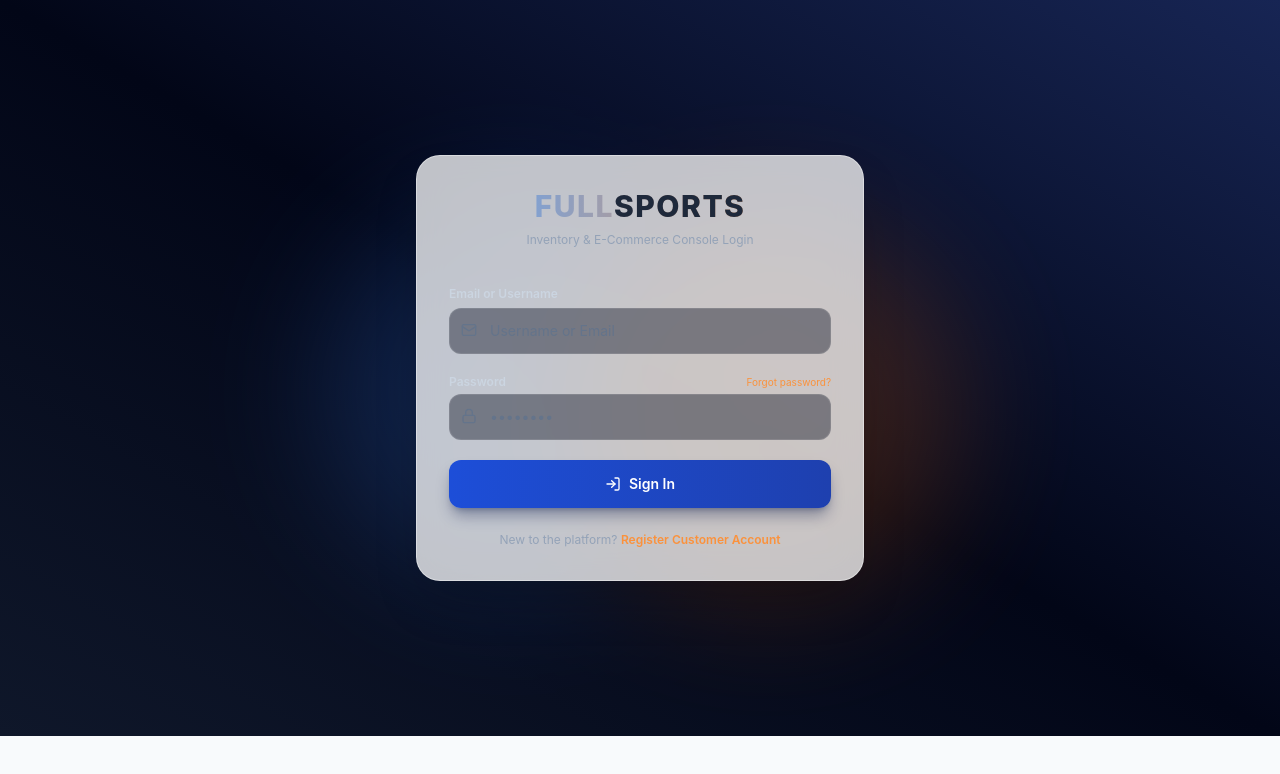
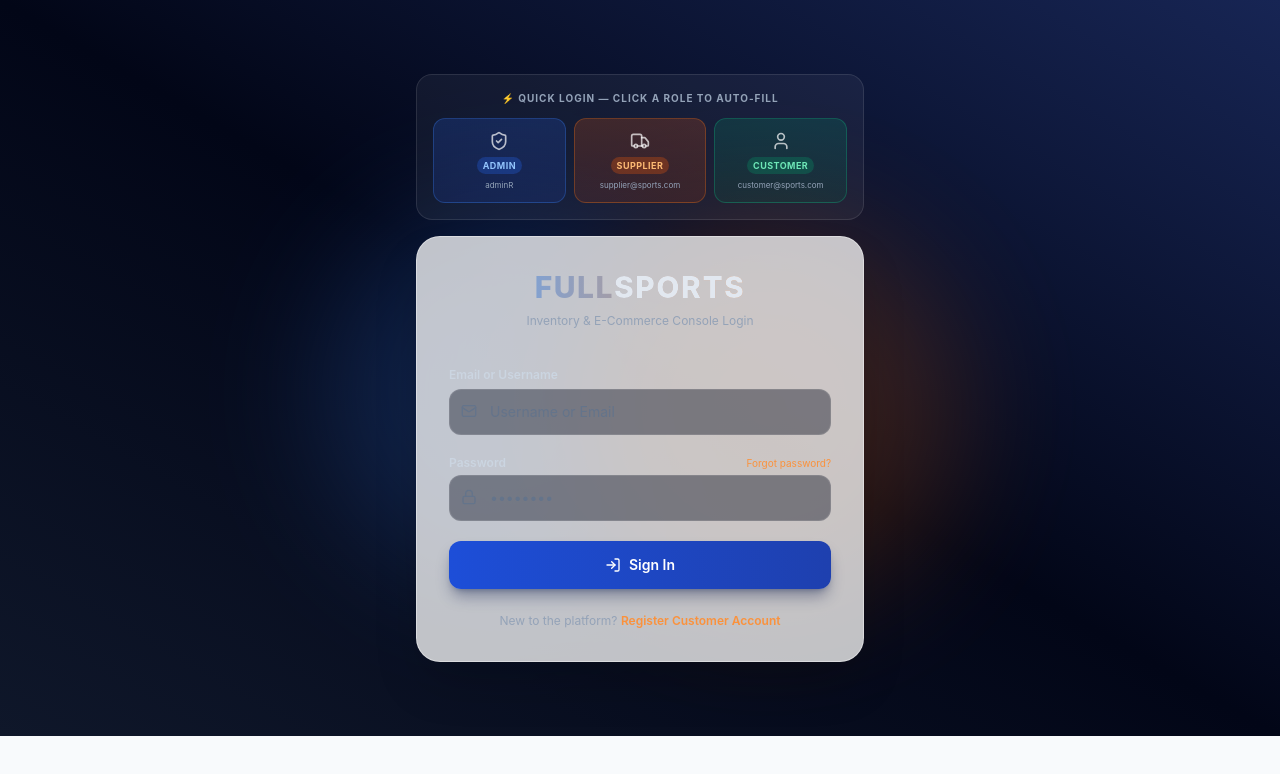
Before and after one commit to Ehlakya/sports_Inventry, a React app in the folder frontend/: page /login in a window 1280 px wide. Shown: the top 774 px of the page. Built offline with nearby package versions, Linux system fonts and the light colour scheme; the HTML template or start-up script is replaced by a standard one.

Commit message:
feat: add quick-login demo cards to Login page with auto-fill

```diff
--- a/frontend/src/pages/auth/Login.jsx
+++ b/frontend/src/pages/auth/Login.jsx
@@ -2,10 +2,37 @@ import React, { useState } from 'react';
 import { useNavigate, Link, Navigate } from 'react-router-dom';
 import { useDispatch, useSelector } from 'react-redux';
 import { useForm } from 'react-hook-form';
-import { Mail, Lock, LogIn, Loader2 } from 'lucide-react';
+import { Mail, Lock, LogIn, Loader2, ShieldCheck, Truck, User } from 'lucide-react';
 import { useToast } from '../../components/common/Toast';
 import { loginStart, loginSuccess, loginFailure } from '../../store/authSlice';
 import apiClient from '../../api/axios';
+
+const DEMO_ACCOUNTS = [
+  {
+    role: 'Admin',
+    icon: ShieldCheck,
+    email: 'adminR',
+    password: 'admin123',
+    color: 'from-blue-600/20 to-blue-800/20 border-blue-500/30 hover:border-blue-400/60',
+    badge: 'bg-blue-600/30 text-blue-300',
+  },
+  {
+    role: 'Supplier',
+    icon: Truck,
+    email: 'supplier@sports.com',
+    password: 'supplier123',
+    color: 'from-orange-600/20 to-orange-800/20 border-orange-500/30 hover:border-orange-400/60',
+    badge: 'bg-orange-600/30 text-orange-300',
+  },
+  {
+    role: 'Customer',
+    icon: User,
+    email: 'customer@sports.com',
+    password: 'customer123',
+    color: 'from-emerald-600/20 to-emerald-800/20 border-emerald-500/30 hover:border-emerald-400/60',
+    badge: 'bg-emerald-600/30 text-emerald-300',
+  },
+];
 
 const Login = () => {
   const navigate = useNavigate();
@@ -14,6 +41,7 @@ const Login = () => {
   const { isAuthenticated, role } = useSelector((state) => state.auth);
 
   const [loading, setLoading] = useState(false);
+  const [activeDemo, setActiveDemo] = useState(null);
 
   // Redirect already-authenticated users to their dashboard
   if (isAuthenticated) {
@@ -22,37 +50,34 @@ const Login = () => {
     return <Navigate to="/" replace />;
   }
 
-  const { register, handleSubmit, formState: { errors } } = useForm({
-    defaultValues: {
-      email: '',
-      password: ''
-    }
+  const { register, handleSubmit, setValue, formState: { errors } } = useForm({
+    defaultValues: { email: '', password: '' }
   });
+
+  const fillDemo = (account) => {
+    setValue('email', account.email);
+    setValue('password', account.password);
+    setActiveDemo(account.role);
+  };
 
   const onSubmit = async (data) => {
     setLoading(true);
     dispatch(loginStart());
     try {
       const response = await apiClient.post('/auth/login', data);
-
       const { user, accessToken, refreshToken } = response.data;
-
       dispatch(loginSuccess({ user, accessToken, refreshToken }));
       showToast(`Welcome back, ${user.name}!`, 'success');
 
-      // Navigate based on user role
-      if (user.role === 'ADMIN') {
-        navigate('/admin');
-      } else if (user.role === 'SUPPLIER') {
-        navigate('/supplier');
-      } else {
-        navigate('/');
-      }
+      if (user.role === 'ADMIN') navigate('/admin');
+      else if (user.role === 'SUPPLIER') navigate('/supplier');
+      else navigate('/');
     } catch (error) {
       console.error('Login error:', error);
       const errMsg = error.response?.data?.error || 'Invalid email or password.';
       dispatch(loginFailure(errMsg));
       showToast(errMsg, 'error');
+      setActiveDemo(null);
     } finally {
       setLoading(false);
     }
@@ -67,14 +92,46 @@ const Login = () => {
         <div className="absolute bottom-1/4 right-1/4 h-96 w-96 rounded-full bg-orange-500 blur-3xl" />
       </div>
 
-      <div className="z-10 w-full max-w-md p-8 rounded-3xl glass-panel shadow-2xl border border-white/10 text-white animate-fade-in">
+      <div className="z-10 w-full max-w-md space-y-4 animate-fade-in">
+
+        {/* Demo Quick-Login Cards */}
+        <div className="rounded-2xl border border-white/10 bg-white/5 backdrop-blur-sm p-4 space-y-3">
+          <p className="text-[10px] font-bold text-slate-400 uppercase tracking-widest text-center">
+            ⚡ Quick Login — Click a role to auto-fill
+          </p>
+          <div className="grid grid-cols-3 gap-2">
+            {DEMO_ACCOUNTS.map((acc) => {
+              const Icon = acc.icon;
+              const isActive = activeDemo === acc.role;
+              return (
+                <button
+                  key={acc.role}
+                  type="button"
+                  onClick={() => fillDemo(acc)}
+                  className={`flex flex-col items-center gap-1.5 p-3 rounded-xl border bg-gradient-to-b transition-all duration-200 cursor-pointer group ${acc.color} ${isActive ? 'ring-2 ring-white/30 scale-[1.03]' : ''}`}
+                >
+                  <Icon className="h-5 w-5 text-white/70 group-hover:text-white transition-colors" />
+                  <span className={`text-[9px] font-bold px-1.5 py-0.5 rounded-full uppercase tracking-wider ${acc.badge}`}>
+                    {acc.role}
+                  </span>
+                  <span className="text-[8px] text-slate-400 truncate w-full text-center leading-tight">
+                    {acc.email}
+                  </span>
+                </button>
+              );
+            })}
+          </div>
+        </div>
+
+        {/* Main Login Card */}
+        <div className="p-8 rounded-3xl glass-panel shadow-2xl border border-white/10 text-white">
 
           {/* Logo / Header */}
           <div className="text-center space-y-2 mb-8">
             <h1 className="text-3xl font-extrabold bg-gradient-to-r from-blue-400 to-orange-400 bg-clip-text text-transparent uppercase tracking-wider">
-            FULL<span className="text-slate-800 dark:text-slate-200">SPORTS</span>
+              FULL<span className="text-slate-200">SPORTS</span>
             </h1>
-          <p className="text-xs text-slate-400">Inventory & E-Commerce Console Login</p>
+            <p className="text-xs text-slate-400">Inventory &amp; E-Commerce Console Login</p>
           </div>
 
           {/* Form */}
@@ -85,10 +142,9 @@ const Login = () => {
               <label className="text-xs font-semibold text-slate-300">Email or Username</label>
               <div className="relative">
                 <input
+                  id="login-email"
                   type="text"
-                {...register('email', {
-                  required: 'Email or Username is required'
-                })}
+                  {...register('email', { required: 'Email or Username is required' })}
                   placeholder="Username or Email"
                   className="w-full pl-10 pr-4 py-3 bg-slate-950/40 border border-white/10 rounded-xl text-sm focus:outline-none focus:ring-2 focus:ring-blue-500 transition-all text-white placeholder-slate-500"
                 />
@@ -109,6 +165,7 @@ const Login = () => {
               </div>
               <div className="relative">
                 <input
+                  id="login-password"
                   type="password"
                   {...register('password', {
                     required: 'Password is required',
@@ -126,6 +183,7 @@ const Login = () => {
 
             {/* Submit Button */}
             <button
+              id="login-submit"
               type="submit"
               disabled={loading}
               className="w-full flex items-center justify-center gap-2 py-3.5 rounded-xl bg-gradient-to-r from-blue-700 to-blue-800 hover:from-blue-600 hover:to-blue-700 font-semibold text-sm transition-all shadow-lg shadow-blue-950/40 disabled:opacity-50"
@@ -147,6 +205,7 @@ const Login = () => {
               Register Customer Account
             </Link>
           </div>
+        </div>
 
       </div>
     </div>
```
Lines whose indentation alone changed are shown as unchanged.
